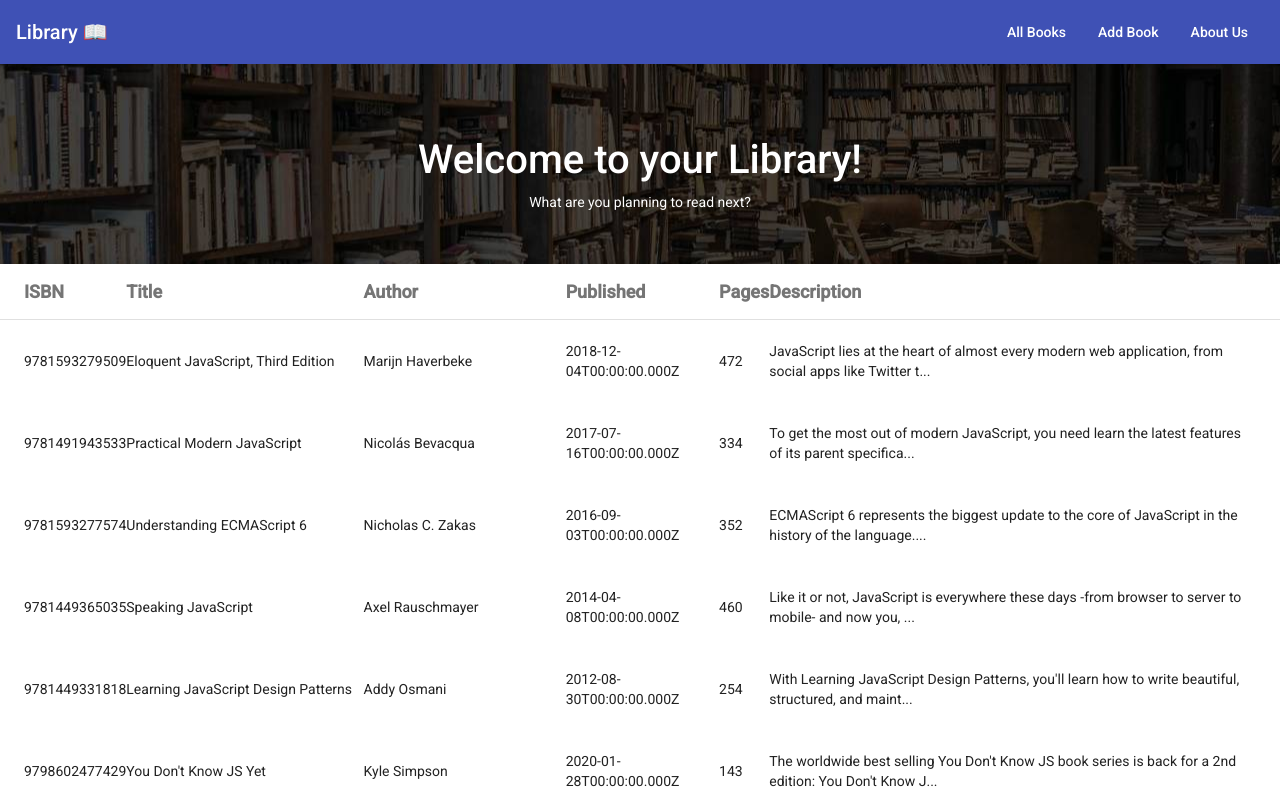
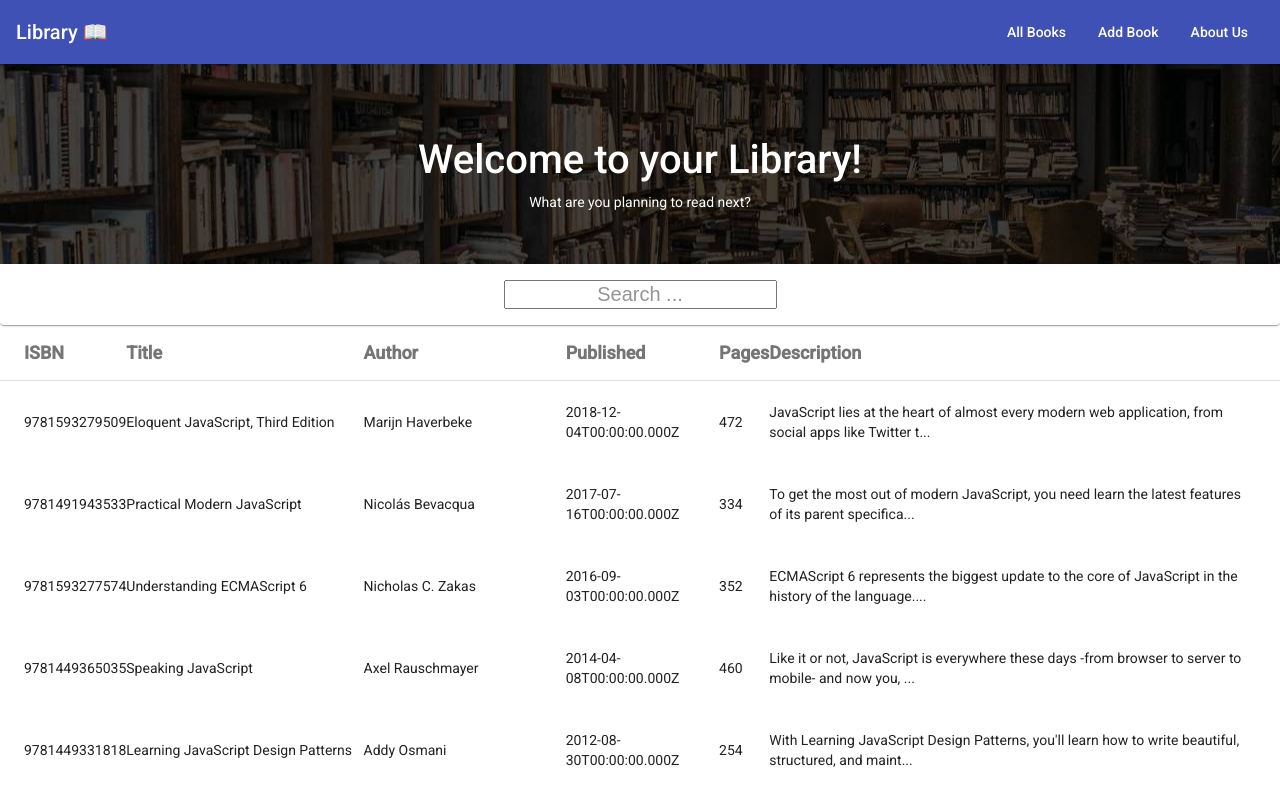
Before and after one commit to Werewolfgenesis/LibraryWeb, an Angular app in the folder client/: page /books in a window 1280 px wide. Shown: the top 800 px of the page. Built offline with nearby package versions, Linux system fonts and the light colour scheme.

Commit message:
feat(client): add search bar

```diff
--- a/client/src/app/app.module.ts
+++ b/client/src/app/app.module.ts
@@ -12,6 +12,7 @@ import { AddBookComponent } from './components/add-book/add-book.component';
 import { HttpClientModule } from "@angular/common/http";
 import {RouterModule, Routes} from "@angular/router";
 import {FormsModule} from "@angular/forms";
+import { SearchComponent } from './components/search/search.component';
 
 const routes: Routes = [
   {
@@ -33,6 +34,7 @@ const routes: Routes = [
     NavbarComponent,
     ViewBookComponent,
     AddBookComponent,
+    SearchComponent,
   ],
   imports: [
     BrowserModule,
--- a/client/src/app/components/books-list/books-list.component.css
+++ b/client/src/app/components/books-list/books-list.component.css
@@ -1,5 +1,7 @@
 table {
   width: 100%;
+  margin-top: 0;
+  padding-top: 0;
 }
 
 .canvas {
@@ -17,6 +19,17 @@ table {
 .canvas h2 {
   font-size: 40px;
   padding-top: 10vh;
+}
+
+.mat-card {
+  text-align: center;
+  display: block;
+  margin: 0 auto;
+}
+
+.mat-card input {
+  text-align: center;
+  font-size: 20px;
 }
 
 .mat-cell {
--- a/client/src/app/components/books-list/books-list.component.html
+++ b/client/src/app/components/books-list/books-list.component.html
@@ -3,11 +3,20 @@
   <p>What are you planning to read next?</p>
 </div>
 
+<mat-card class="example-full-width" appearance="fill">
+  <input
+    type="text"
+    [(ngModel)]="searchText"
+    (ngModelChange)="searchBooks()"
+    matInput
+    placeholder="Search ...">
+</mat-card>
+
 <div class="books-list">
   <table mat-table [dataSource]="books" class="mat-elevation-z8">
 
     <ng-container matColumnDef="isbn">
-      <th mat-header-cell *matHeaderCellDef> ISBN </th>
+      <th mat-header-cell *matHeaderCellDef> ISBN  </th>
       <td mat-cell *matCellDef="let book"> {{book.isbn}} </td>
     </ng-container>
 
--- a/client/src/app/components/books-list/books-list.component.ts
+++ b/client/src/app/components/books-list/books-list.component.ts
@@ -1,4 +1,4 @@
-import { Component, OnInit } from '@angular/core';
+import {Component, HostListener, OnInit} from '@angular/core';
 import { Book } from "../../model/Book";
 // @ts-ignore
 import booksData from "../../../assets/mock-data.json";
@@ -9,13 +9,34 @@ import booksData from "../../../assets/mock-data.json";
   styleUrls: ['./books-list.component.css']
 })
 export class BooksListComponent implements OnInit {
-  books: Book[] = booksData;
+  books: Book[];
   displayedColumns: string[] = ['isbn', 'title', 'author', 'published', 'pages', 'description'];
   clickedBooks = new Set<Book>();
+
+  // TODO: think if we can separate this in another component
+  searchText: string;
+  previousBooks: string;
+
+  @HostListener('input') oninput() {
+    this.searchBooks();
+  }
 
   constructor() {
   }
 
   ngOnInit(): void {
+    this.books = booksData;
+  }
+
+  searchBooks(): void {
+    if (!this.searchText)
+      this.ngOnInit();
+
+    this.books = this.books.filter(book => {
+
+        return book.isbn.toLowerCase().match(this.searchText.toLowerCase()) ||
+               book.title.toLowerCase().match(this.searchText.toLowerCase()) ||
+               book.author.toLowerCase().match(this.searchText.toLowerCase());
+    })
   }
 }
--- /dev/null
+++ b/client/src/app/components/search/search.component.html
@@ -0,0 +1 @@
+<p>search works!</p>
--- /dev/null
+++ b/client/src/app/components/search/search.component.ts
@@ -0,0 +1,17 @@
+import { Component, OnInit } from '@angular/core';
+
+@Component({
+  selector: 'app-search',
+  templateUrl: './search.component.html',
+  styleUrls: ['./search.component.css']
+})
+export class SearchComponent implements OnInit {
+  searchText: string = '';
+  previous: string;
+
+  constructor() { }
+
+  ngOnInit(): void {
+  }
+
+}
```
Also changed, not shown: client/src/app/components/search/search.component.css (added), 1 other file (tests, documents, lock files or other folders).
